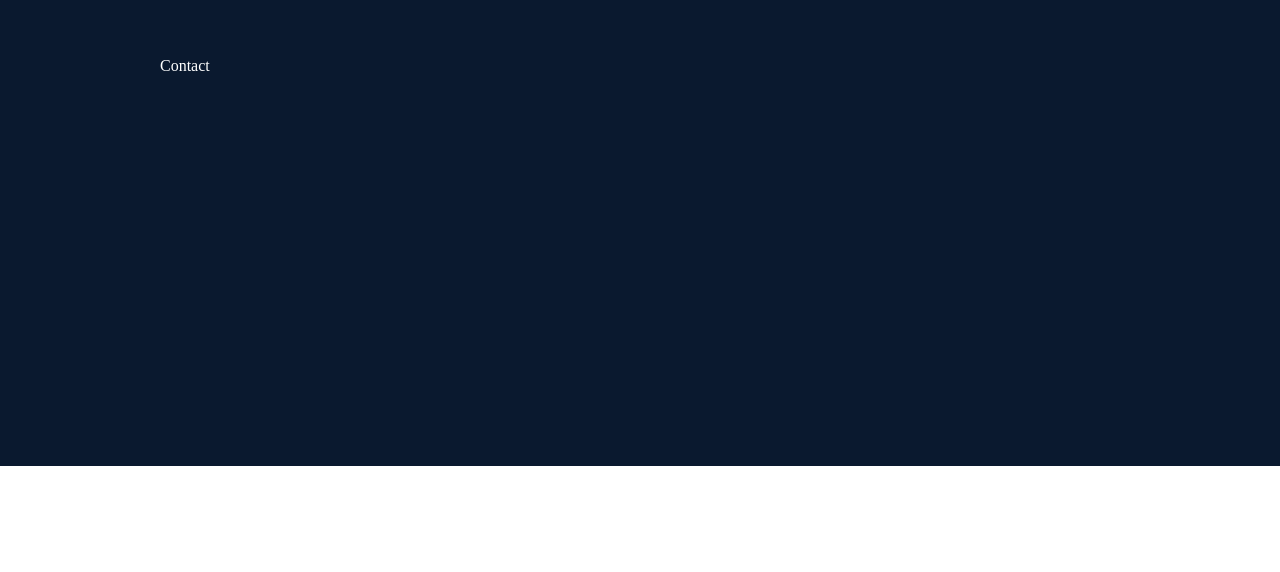
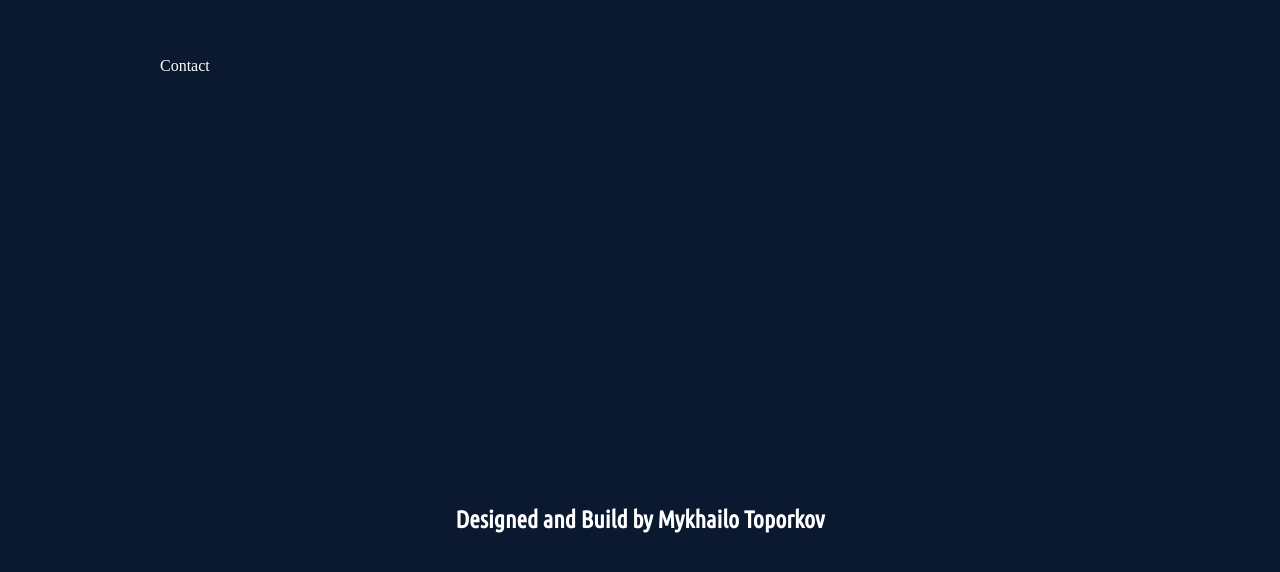
Before and after one commit to cookieMonsterDev/portfolio-template, a React (Create React App) app: page / in a window 1280 px wide. Shown: the part 3534-4106 px from the top of the page. Before the commit the page ends 4000 px from the top, so only its background shows below. Built offline with nearby package versions, Linux system fonts and the light colour scheme.

Commit message:
chore: add gh-pages deploy

```diff
--- a/package.json
+++ b/package.json
@@ -1,6 +1,7 @@
 {
   "name": "my-portfolio",
   "version": "0.1.0",
+  "homepage": "https://cookieMonsterDev.github.io/my-portfolio",
   "private": true,
   "dependencies": {
     "@mui/icons-material": "^5.10.6",
@@ -10,6 +11,7 @@
     "@testing-library/jest-dom": "^5.14.1",
     "@testing-library/react": "^13.0.0",
     "@testing-library/user-event": "^13.2.1",
+    "gh-pages": "^4.0.0",
     "react": "^18.2.0",
     "react-dom": "^18.2.0",
     "react-redux": "^8.0.4",
@@ -22,6 +24,8 @@
     "@mui/styled-engine": "npm:@mui/styled-engine-sc@latest"
   },
   "scripts": {
+    "predeploy": "npm run build",
+    "deploy": "gh-pages -d build",
     "start": "react-scripts start",
     "build": "react-scripts build",
     "test": "react-scripts test",
--- a/src/App.jsx
+++ b/src/App.jsx
@@ -1,7 +1,8 @@
-import styled from "styled-components";
-import NavBar from "./components/NavBar/NavBar";
-import MainPage from "./pages/MainPage";
-import Socials from "./components/Socials/Socials";
+import styled from 'styled-components';
+import NavBar from './components/NavBar/NavBar';
+import MainPage from './pages/MainPage';
+import Socials from './components/Socials/Socials';
+import Footer from './components/Footer/Footer';
 
 function App() {
   return (
@@ -11,6 +12,7 @@ function App() {
       <Wrap>
         <Socials />
       </Wrap>
+      <Footer />
     </>
   );
 }
@@ -21,4 +23,4 @@ const Wrap = styled.div`
   position: fixed;
   bottom: 0;
   right: 3rem;
-`
+`;
--- a/src/components/Footer/Footer.jsx
+++ b/src/components/Footer/Footer.jsx
@@ -0,0 +1,93 @@
+import React from 'react';
+import GitHubIcon from '@mui/icons-material/GitHub';
+import LinkedInIcon from '@mui/icons-material/LinkedIn';
+import AlternateEmailOutlinedIcon from '@mui/icons-material/AlternateEmailOutlined';
+import LocalPhoneOutlinedIcon from '@mui/icons-material/LocalPhoneOutlined';
+import styled from 'styled-components';
+
+const Footer = () => {
+  return (
+    <Conteiner>
+      <Socials>
+        <SocialItem>
+          <a
+            href="https://github.com/cookieMonsterDev"
+            target="_blank"
+            rel="noreferrer"
+          >
+            <GitHubIcon />
+          </a>
+        </SocialItem>
+        <SocialItem>
+          <a
+            href="https://www.linkedin.com/in/mykhailo-toporkov/"
+            target="_blank"
+            rel="noreferrer"
+          >
+            <LinkedInIcon />
+          </a>
+        </SocialItem>
+        <SocialItem>
+          <AlternateEmailOutlinedIcon />
+        </SocialItem>
+        <SocialItem>
+          <LocalPhoneOutlinedIcon />
+        </SocialItem>
+      </Socials>
+      <Info>Designed and Build by Mykhailo Toporkov</Info>
+    </Conteiner>
+  );
+};
+
+export default Footer;
+
+const Conteiner = styled.div`
+  width: 100%;
+  background-color: #0a192f;
+  display: flex;
+  box-sizing: border-box;
+  padding: 0.5rem;
+  flex-direction: column;
+  align-items: center;
+  color: white;
+
+  @media only screen and (max-width: 48em) {
+  }
+`;
+
+const Socials = styled.div`
+  width: 100%;
+  display: none;
+  justify-content: space-around;
+  margin-bottom: 2rem;
+
+  @media only screen and (max-width: 48em) {
+    display: flex;
+    margin-bottom: 1rem;
+  }
+`;
+
+const SocialItem = styled.div`
+  display: flex;
+  justify-content: center;
+  align-items: center;
+  flex: 1;
+
+  svg {
+    width: 2rem;
+    height: 2rem;
+    fill: #8fa3cd;
+  }
+`;
+
+const Info = styled.section`
+  margin: 2rem 0;
+  font-family: 'Ubuntu Condensed', sans-serif;
+  font-size: 1.5rem;
+  font-weight: 600;
+
+  @media only screen and (max-width: 48em) {
+    font-size: 1rem;
+    margin: 0.5rem 0;
+  }
+`;
```
Also changed, not shown: 1 other file (tests, documents, lock files or other folders).
